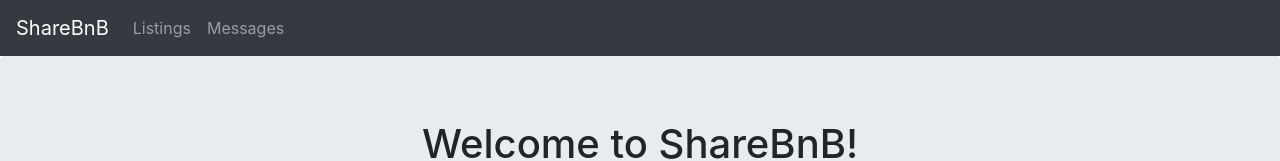
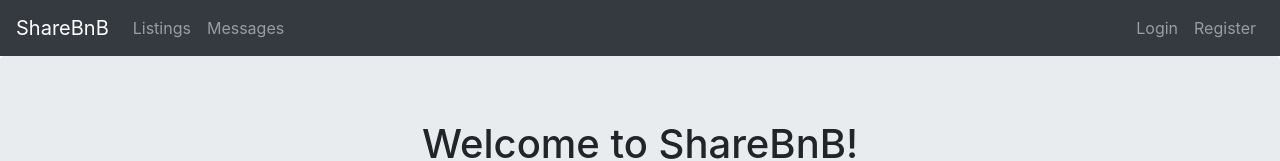
Before and after one commit to d-lee84/sharebnb-frontend, a React (Create React App) app: page / in a window 1280 px wide. Shown: the top 161 px of the page. Built offline with nearby package versions, Linux system fonts and the light colour scheme; no server answers.

Commit message:
add login and register to navbar

```diff
--- a/src/NavigationBar.js
+++ b/src/NavigationBar.js
@@ -17,6 +17,10 @@ function NavigationBar(){
           <Nav.Link href="/listings"> Listings </Nav.Link>
           <Nav.Link href="/messages"> Messages </Nav.Link>
         </Nav>
+        <Nav className="ml-auto">
+          <Nav.Link href="/login"> Login </Nav.Link>
+          <Nav.Link href="/register"> Register </Nav.Link>
+        </Nav>
       </Navbar.Collapse>
     </Navbar>
     </nav>
```
